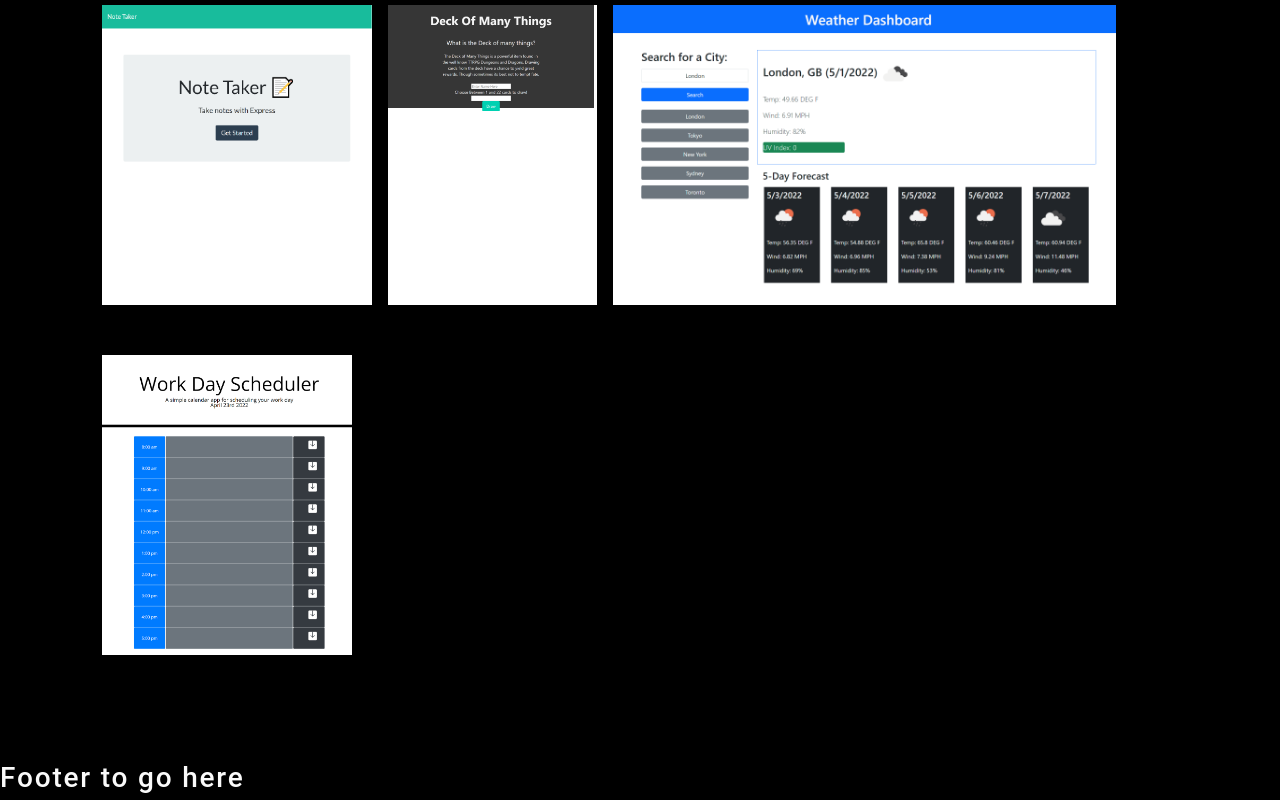
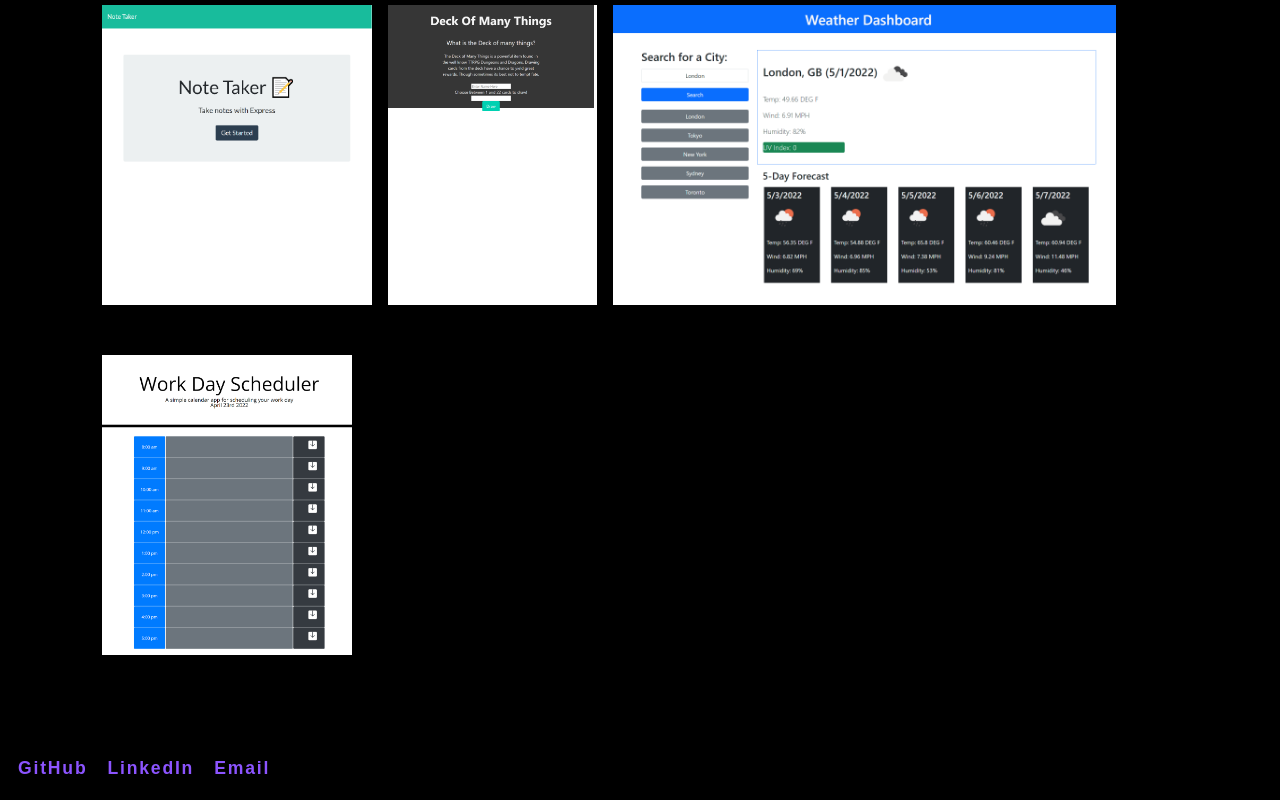
Before and after one commit to jaguilar95/yellow-nickel-hound, a React (Create React App) app: page / in a window 1280 px wide. Shown: the part 2182-2982 px from the top of the page. Built offline with nearby package versions, Linux system fonts and the light colour scheme.

Commit message:
added footer component

```diff
--- a/src/components/Footer/index.js
+++ b/src/components/Footer/index.js
@@ -3,7 +3,17 @@ import React from "react";
 function Footer() {
   return (
     <footer>
-      <h3>Footer to go here</h3>
+      <div className="flex-row px-1">
+        <p className="mx-1">
+          <a href="https://github.com/jaguilar95">GitHub</a>
+        </p>
+        <p className="mx-1">
+          <a href="https://www.linkedin.com/in/jaguilar6115/">LinkedIn</a>
+        </p>
+        <p className="mx-1">
+          <a href="mailto: josue.aguilar1995+bootcamp@gmail.com">Email</a>
+        </p>
+      </div>
     </footer>
   );
 }
```
Also changed, not shown: 2 other files (tests, documents, lock files or other folders).
